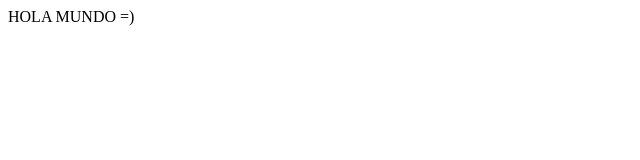
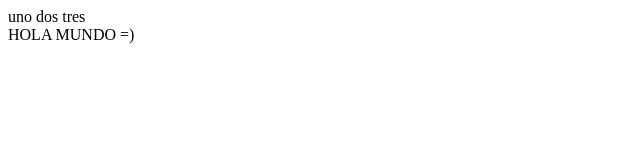
Before and after one commit to JaJoEkiZ/clase13825, a plain HTML site: page index.html in a window 1280 px wide. Shown: the whole page, without its empty margins (0-640 px from the left). Drawn offline with Linux system fonts and the light colour scheme.

```diff
--- a/index.html
+++ b/index.html
@@ -6,6 +6,7 @@
     <title>Tarea</title>
 </head>
 <body>
+</nav> uno dos tres<nav>
 </h1>HOLA MUNDO =)<h1>
 </body>
 </html>
```
